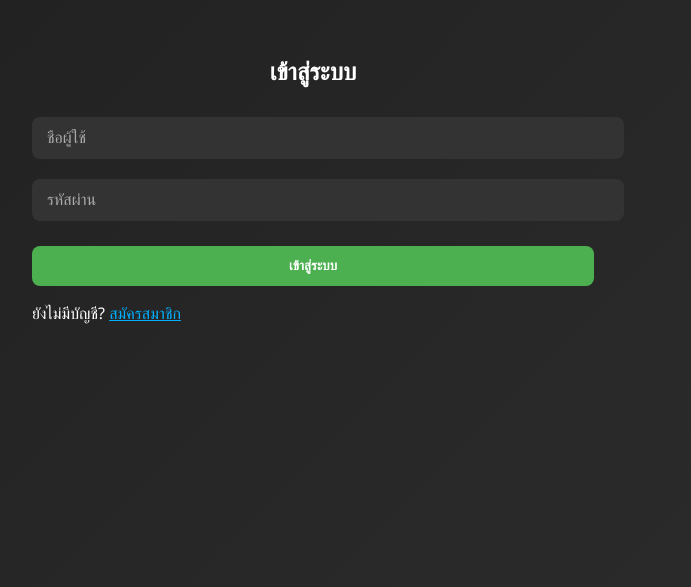
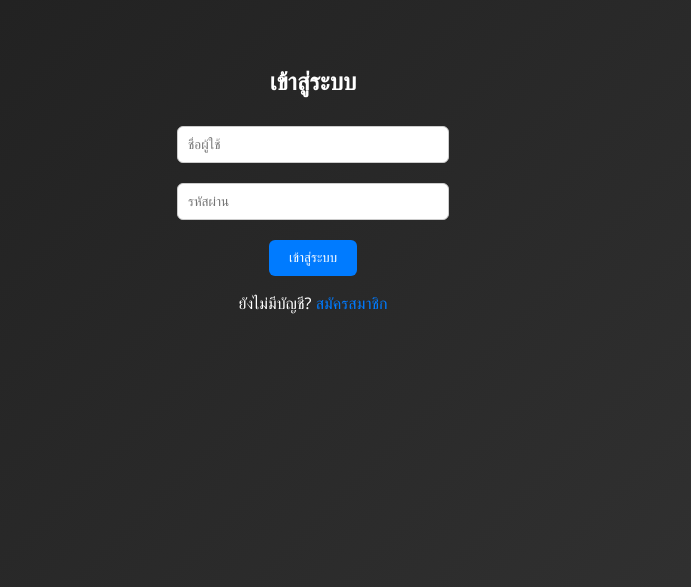
Before and after one commit to gardoffwhite/nagegacha, a React (Create React App) app: page / in a window 1280 px wide. Shown: the part 213-800 px from the top of the page, without its empty margins (327-1018 px from the left). Built offline with nearby package versions, Linux system fonts and the light colour scheme.

Commit message:
Update App.css

```diff
--- a/src/App.css
+++ b/src/App.css
@@ -1,160 +1,101 @@
-/* App.css */
-
-body {
-  margin: 0;
-  padding: 0;
-  background: linear-gradient(135deg, #1f1f1f, #2c2c2c);
-  color: #ffffff;
-  font-family: 'Segoe UI', Tahoma, Geneva, Verdana, sans-serif;
-  min-height: 100vh;
+.app-container {
+  font-family: 'Segoe UI', sans-serif;
+  padding: 20px;
+  text-align: center;
 }
 
-.app-container {
+.auth-container, .admin-container, .dashboard-container {
   display: flex;
-  justify-content: center;
+  flex-direction: column;
   align-items: center;
-  padding: 40px 20px;
-  flex-direction: column;
-}
-
-/* การ์ดพื้นหลังของแต่ละหน้า */
-.auth-card,
-.dashboard-card,
-.admin-card {
-  background-color: rgba(255, 255, 255, 0.05);
-  border: 1px solid #444;
-  border-radius: 16px;
-  padding: 30px;
-  max-width: 400px;
-  width: 100%;
-  backdrop-filter: blur(10px);
-  box-shadow: 0 8px 24px rgba(0, 0, 0, 0.3);
-  margin-bottom: 20px;
-}
-
-h2 {
-  text-align: center;
-  margin-bottom: 20px;
-  font-size: 24px;
+  padding: 20px;
 }
 
 .input-field {
   margin: 10px 0;
-  padding: 12px 15px;
-  width: 100%;
-  border: none;
-  border-radius: 8px;
-  font-size: 16px;
-  background-color: #333;
-  color: #fff;
-}
-
-.input-field::placeholder {
-  color: #aaa;
+  padding: 10px;
+  width: 250px;
+  border: 1px solid #ccc;
+  border-radius: 6px;
 }
 
 .btn {
-  padding: 12px 20px;
-  margin-top: 15px;
-  background-color: #4CAF50;
+  padding: 10px 20px;
+  margin-top: 10px;
+  background-color: #007bff;
   color: white;
   border: none;
+  border-radius: 6px;
   cursor: pointer;
-  font-weight: bold;
-  border-radius: 8px;
-  width: 100%;
-  transition: background-color 0.3s;
 }
 
 .btn:hover {
-  background-color: #45a049;
+  background-color: #0056b3;
 }
 
-.btn-gacha {
-  background-color: #9c27b0;
-}
-
-.btn-gacha:hover {
-  background-color: #7b1fa2;
-}
-
-.btn-logout {
-  background-color: #f44336;
-}
-
-.btn-logout:hover {
-  background-color: #d32f2f;
-}
-
-.btn-admin {
-  background-color: #2196f3;
-}
-
-.btn-admin:hover {
-  background-color: #1976d2;
+.btn:disabled {
+  background-color: #aaa;
+  cursor: not-allowed;
 }
 
 .link {
-  color: #00b0ff;
+  color: #007bff;
   cursor: pointer;
-  text-decoration: underline;
 }
 
-/* Token Display */
 .token-display {
-  margin: 15px 0;
-  font-size: 18px;
-  color: #ffeb3b;
-  text-align: center;
-}
-
-/* กล่องแสดงไอเท็มที่สุ่มได้ */
-.item-display-card {
-  margin-top: 25px;
-  background-color: #222;
-  border: 1px solid #666;
-  border-radius: 12px;
-  padding: 20px;
-  text-align: center;
-  animation: fadeIn 0.8s ease-out;
+  margin-bottom: 10px;
+  font-weight: bold;
 }
 
 .item-name {
-  display: inline-block;
-  animation: rollAndMove 3s cubic-bezier(0.2, 0, 0.2, 1);
   font-size: 22px;
   font-weight: bold;
-  color: #76ff03;
-  margin-top: 10px;
+  margin-top: 20px;
 }
 
 .character-name {
-  font-size: 16px;
-  margin-top: 8px;
-  color: #ccc;
+  margin-top: 5px;
+  font-size: 18px;
+  color: #555;
 }
 
-.item-name.stop-animation {
-  animation: none;
+.rolling-container {
+  overflow: hidden;
+  height: 60px;
+  width: 250px;
+  margin: 20px auto;
+  border: 2px solid #00c8ff;
+  border-radius: 8px;
+  background-color: #111;
+  position: relative;
 }
 
-/* แอนิเมชัน */
-@keyframes rollAndMove {
-  0% {
-    transform: translateY(-50px) rotate(0deg);
-    opacity: 0;
-  }
-  60% {
-    transform: translateY(100px) rotate(180deg);
-    opacity: 0.6;
-  }
-  100% {
-    transform: translateY(0) rotate(360deg);
-    opacity: 1;
-  }
+.rolling-strip {
+  display: flex;
+  flex-direction: column;
+  animation: scrollItemsY 2.5s ease-in-out infinite;
 }
 
-@keyframes fadeIn {
-  from { opacity: 0; transform: scale(0.9); }
-  to { opacity: 1; transform: scale(1); }
+.rolling-item {
+  padding: 10px;
+  height: 60px;
+  font-size: 18px;
+  font-weight: bold;
+  color: #00eaff;
+  background: #222;
+  border-bottom: 1px solid #333;
 }
+
+@keyframes scrollItemsY {
+  0% { transform: translateY(0); }
+  100% { transform: translateY(-100%); }
+}
+
+.item-display-card {
+  background: #f0f0f0;
+  border-radius: 10px;
+  padding: 15px 25px;
+  margin-top: 20px;
+  box-shadow: 0 0 10px rgba(0,0,0,0.1);
+}
```
